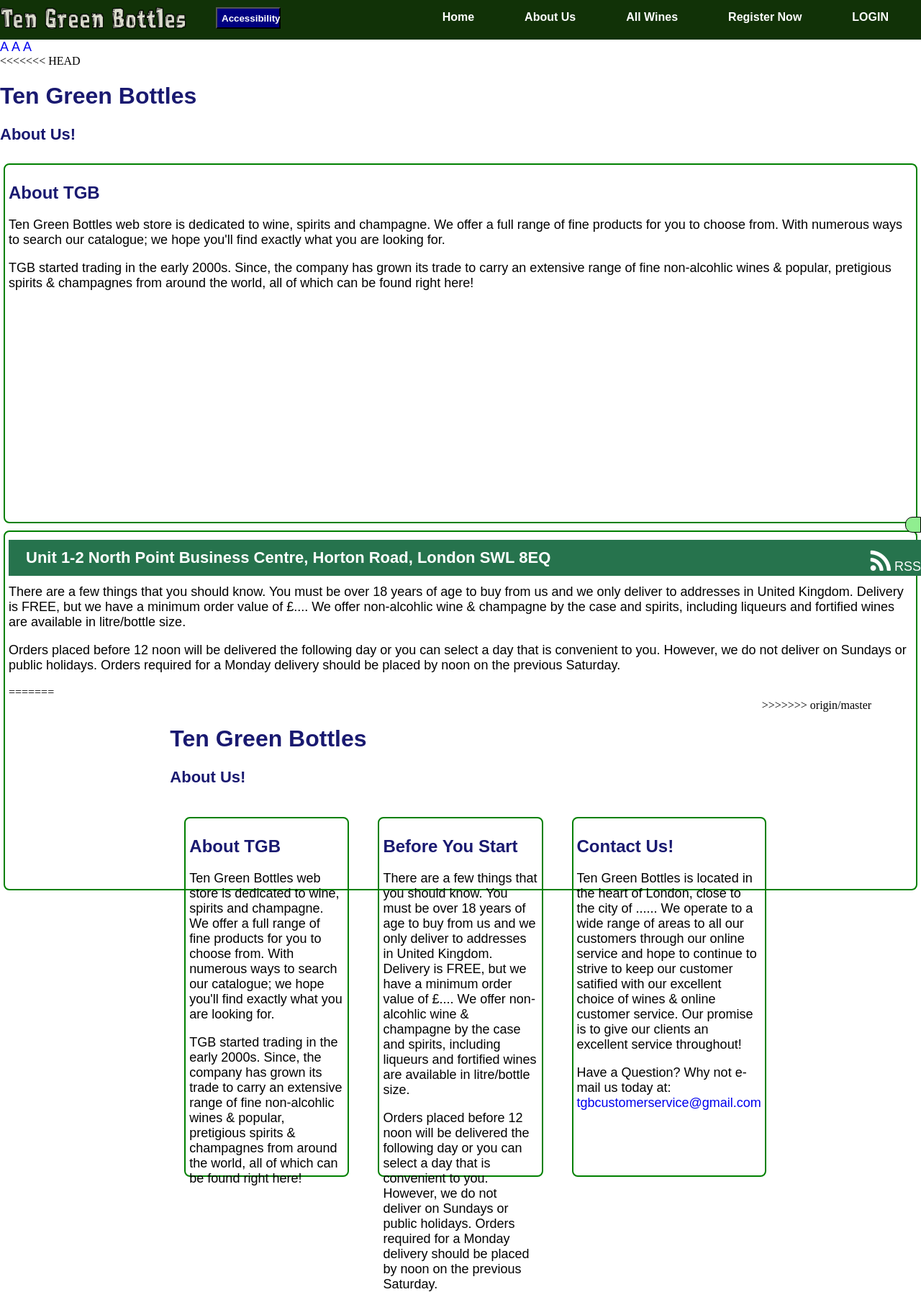
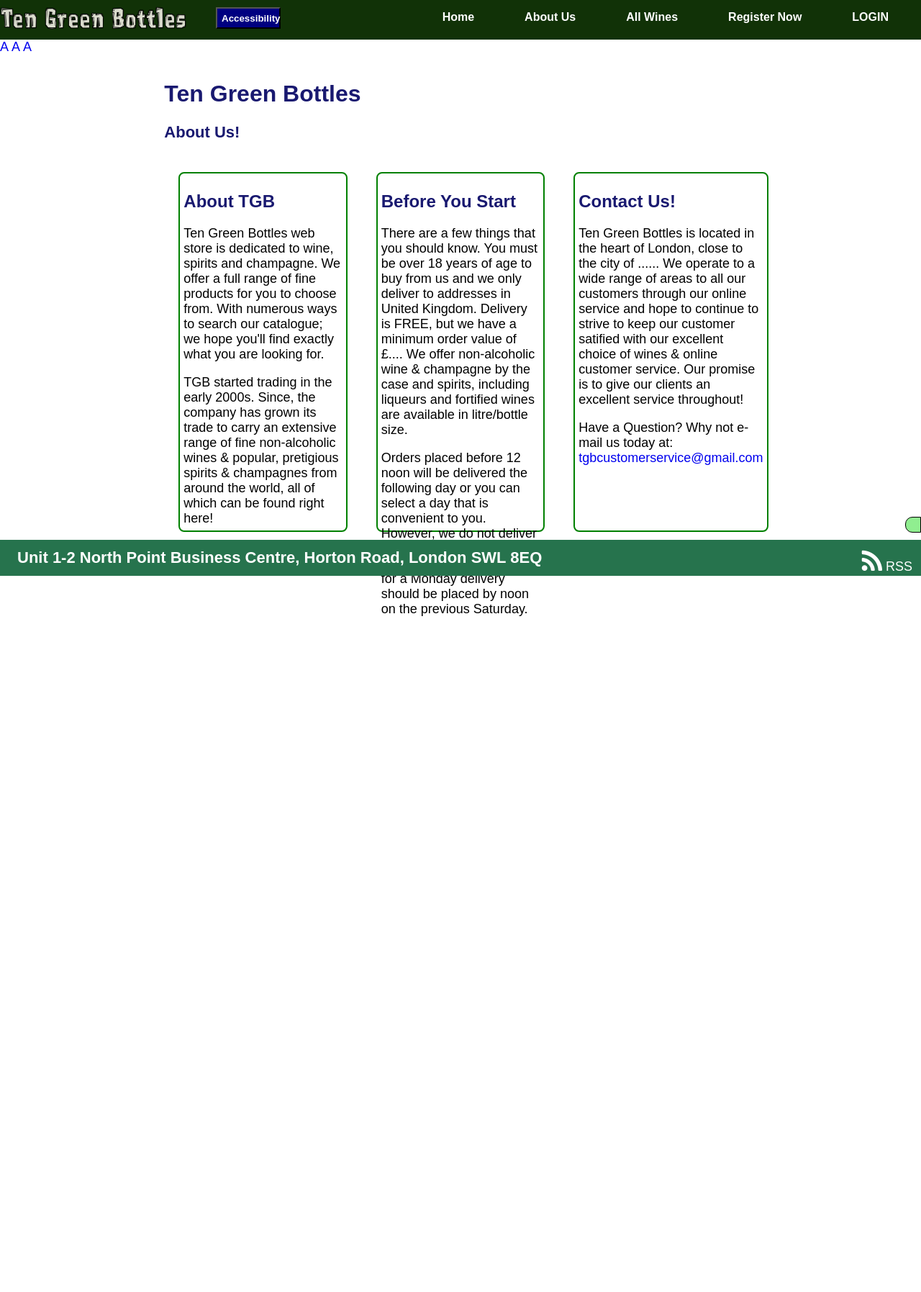
Before and after one commit to LordGee/WineApp, a PHP site: page /wineapp/about.php in a window 1280 px wide. Shown: the whole page at 72% size. After the commit the page ends 856 px from the top, so only its background shows below. Run offline with PHP 8.4, Linux system fonts and the light colour scheme; some libraries are stand-ins or nearby versions; some web fonts are replaced.

Commit message:
Addressed Conflict on the About Page

```diff
--- a/about.php
+++ b/about.php
@@ -4,35 +4,6 @@ Include 'accessibility.php';
 
 <?php require_once ("Includes/info.php"); ?>
 
-<<<<<<< HEAD
-
-<h1>Ten Green Bottles</h1>
-<h3>About Us!</h3>
-
-<div class="article">
-  <h2>About TGB</h2>
-  <p>Ten Green Bottles web store is dedicated to wine, spirits and champagne.
-     We offer a full range of fine products for you to choose
-     from. With numerous ways to search our catalogue;
-     we hope you'll find exactly what you are looking for.</p>
-  <p>TGB started trading in the early 2000s. Since, the company has grown its
-    trade to carry an extensive range of fine non-alcohlic wines & popular,
-    pretigious spirits & champagnes from around the world, all of which can be
-    found right here! </p>
-</div>
-
-<div class="article">
-  <h2>Before You Start</h2>
-  <p>There are a few things that you should know. You must be over 18 years of
-    age to buy from us and we only deliver to addresses in United Kingdom.
-    Delivery is FREE, but we have a minimum order value of £....
-    We offer non-alcohlic wine & champagne by the case and spirits, including liqueurs and
-    fortified wines are available in litre/bottle size.</p>
-    <p>Orders placed before 12 noon will be delivered the following day or you
-    can select a day that is convenient to you. However, we do not deliver on
-    Sundays or public holidays. Orders required for a Monday delivery should be
-    placed by noon on the previous Saturday.</p>
-=======
 <div class="row">
     <div class="col-offset-lg-2 col-lg-8 col-offset-md-1 col-md-10 col-sm-12">
         <h1>Ten Green Bottles</h1>
@@ -46,7 +17,7 @@ Include 'accessibility.php';
                      from. With numerous ways to search our catalogue;
                      we hope you'll find exactly what you are looking for.</p>
                   <p>TGB started trading in the early 2000s. Since, the company has grown its
-                    trade to carry an extensive range of fine non-alcohlic wines & popular,
+                    trade to carry an extensive range of fine non-alcoholic wines & popular,
                     pretigious spirits & champagnes from around the world, all of which can be
                     found right here! </p>
                 </div>
@@ -57,7 +28,7 @@ Include 'accessibility.php';
                   <p>There are a few things that you should know. You must be over 18 years of
                     age to buy from us and we only deliver to addresses in United Kingdom.
                     Delivery is FREE, but we have a minimum order value of £....
-                    We offer non-alcohlic wine & champagne by the case and spirits, including liqueurs and
+                    We offer non-alcoholic wine & champagne by the case and spirits, including liqueurs and
                     fortified wines are available in litre/bottle size.</p>
                     <p>Orders placed before 12 noon will be delivered the following day or you
                     can select a day that is convenient to you. However, we do not deliver on
@@ -79,6 +50,6 @@ Include 'accessibility.php';
             </div>
         </div>
     </div>
->>>>>>> origin/master
+
 </div>
 <?php require_once ("Includes/footer.php"); ?>
```
